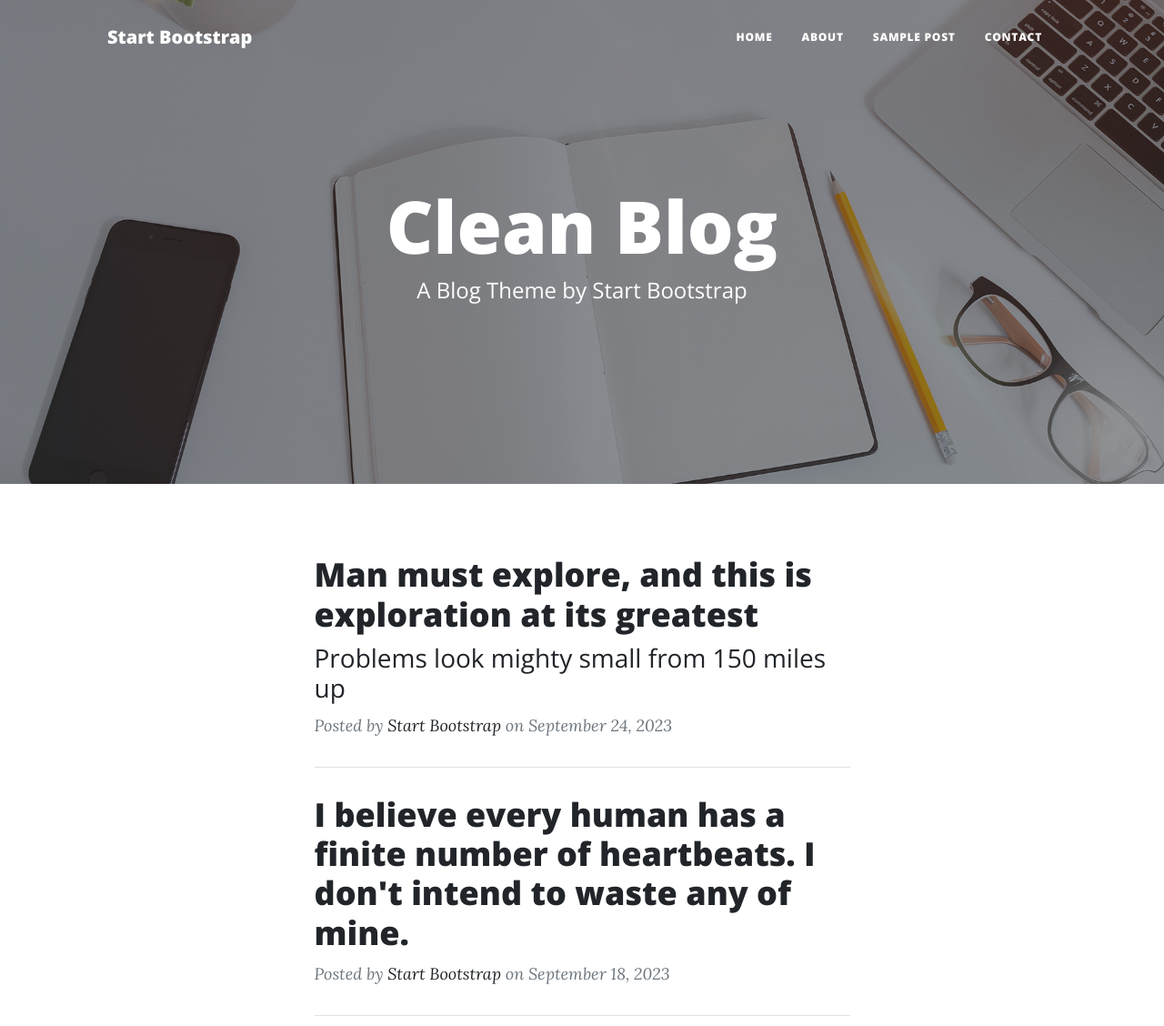
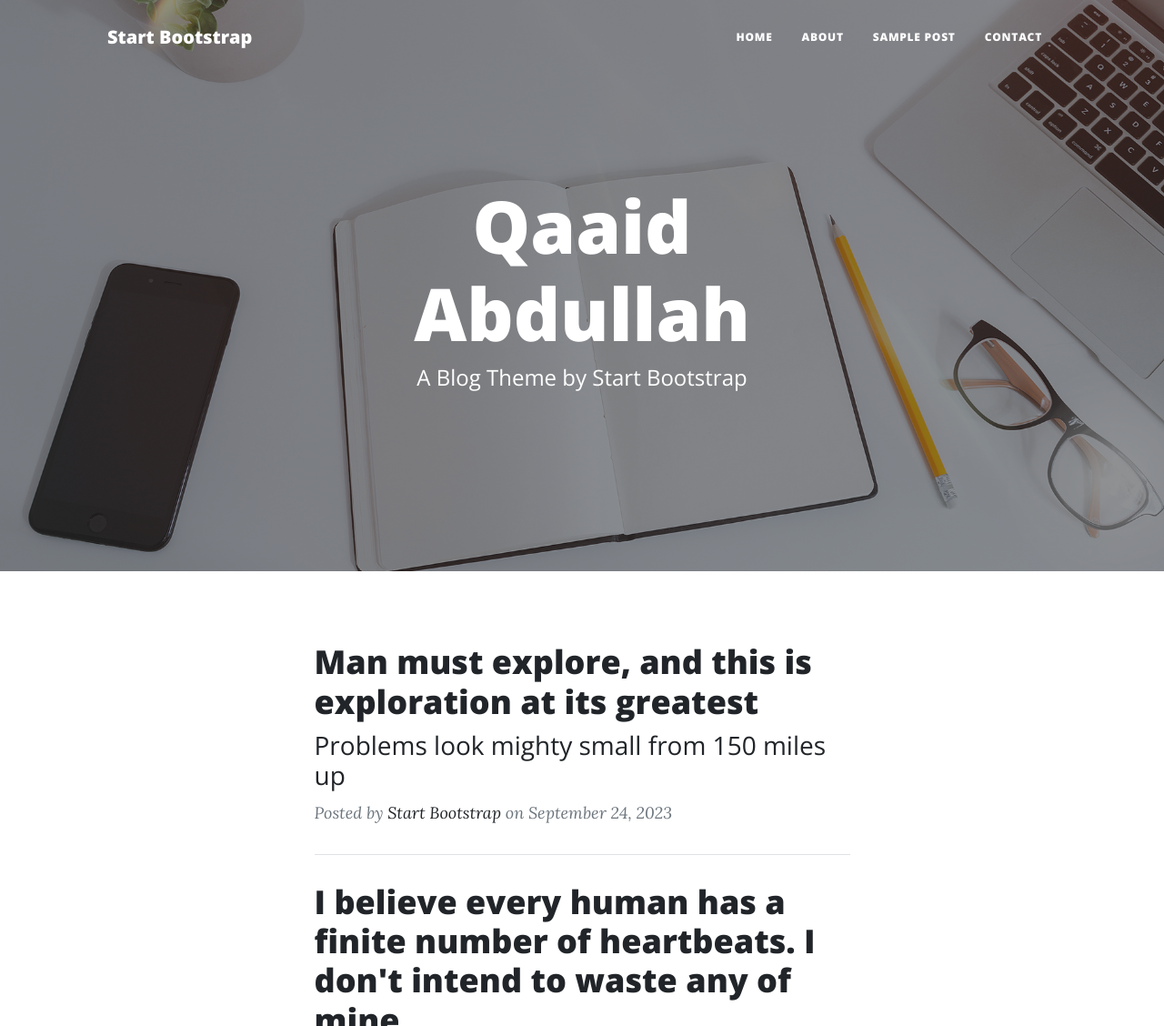
Before and after one commit to tut65050-ops/tut65050-ops, a plain HTML site: page index.html in a window 1280 px wide. Shown: the top 1128 px of the page at 91% size. Drawn offline with nearby package versions, Linux system fonts and the light colour scheme.

Commit message:
Update index.html

```diff
--- a/index.html
+++ b/index.html
@@ -40,7 +40,7 @@
                 <div class="row gx-4 gx-lg-5 justify-content-center">
                     <div class="col-md-10 col-lg-8 col-xl-7">
                         <div class="site-heading">
-                            <h1>Clean Blog</h1>
+                            <h1>Qaaid Abdullah</h1>
                             <span class="subheading">A Blog Theme by Start Bootstrap</span>
                         </div>
                     </div>
```
